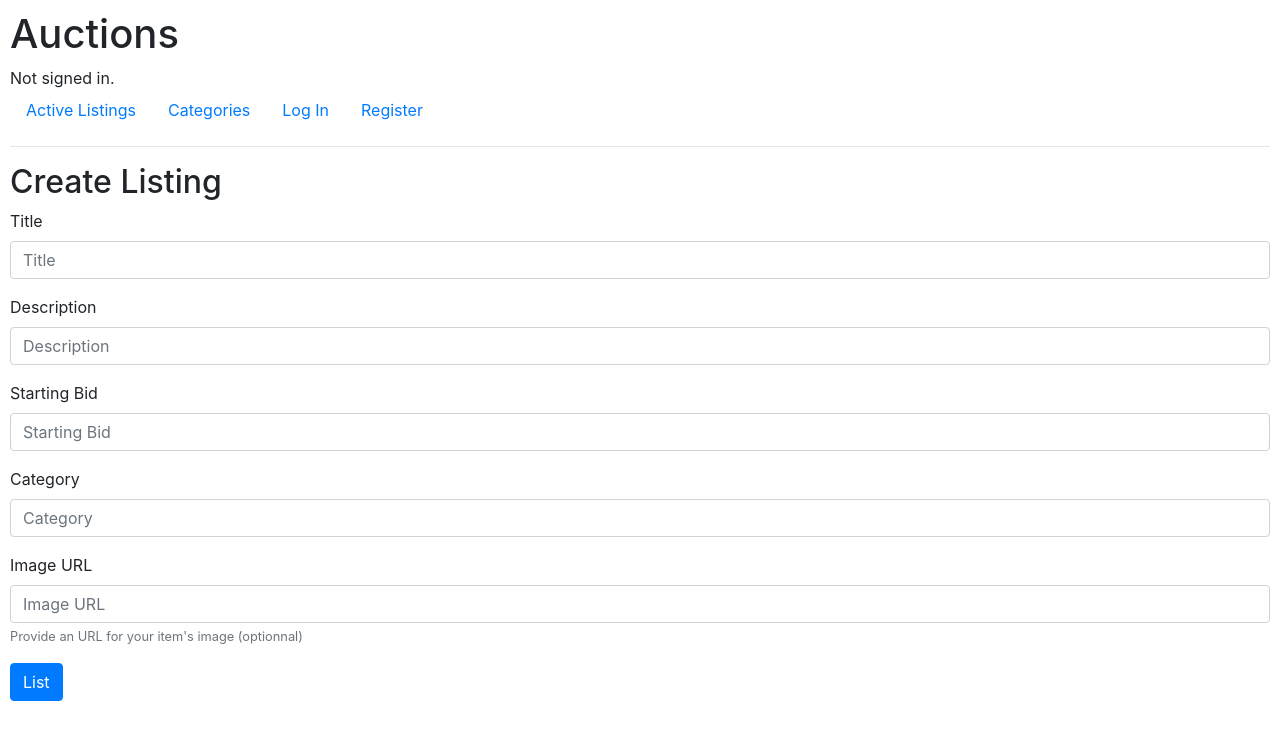
After one commit to PayBoa/ePay, a Django app: page /createlisting in a window 1280 px wide. The commit adds this page. Shown: the top 740 px of the page. Run offline with Django 3.2, Linux system fonts and the light colour scheme; some libraries are stand-ins or nearby versions.

Commit message:
createlisting.html with a form

```diff
--- /dev/null
+++ b/auctions/templates/auctions/createlisting.html
@@ -0,0 +1,33 @@
+{% extends "auctions/layout.html" %}
+
+{% block body %}
+
+    <h2>Create Listing</h2>
+
+        <form action="{% url 'createlisting' %}" method="post">
+            {% csrf_token %}
+            <div class="form-group">
+                <label for="title">Title</label>
+                <input class="form-control" type="text" id="title" name="title" placeholder="Title">
+            </div>
+            <div class="form-group">
+                <label for="description">Description</label>
+                <input class="form-control" type="text" id="description" name="description" placeholder="Description">
+            </div>
+            <div class="form-group">
+                <label for="startingbid">Starting Bid</label>
+                <input class="form-control" type="number" min="1" id="startingbid" name="startingbid" placeholder="Starting Bid">
+            </div>
+            <div class="form-group">
+                <label for="category">Category</label>
+                <input class="form-control" type="text" id="category" name="category" placeholder="Category">
+            </div>
+            <div class="form-group">
+                <label for="image_url">Image URL</label>
+                <input class="form-control" type="url" id="image_url" name="image_url" placeholder="Image URL" aria-describedby="imageHelp">
+                <small id="imageHelp" class="form-text text-muted">Provide an URL for your item's image (optionnal)</small>
+            </div>
+            <input class="btn btn-primary" type="submit" value="List">
+        </form>
+
+{% endblock %}
--- a/auctions/templates/auctions/layout.html
+++ b/auctions/templates/auctions/layout.html
@@ -20,10 +20,20 @@
             <li class="nav-item">
                 <a class="nav-link" href="{% url 'index' %}">Active Listings</a>
             </li>
+            <li class="nav-item">
+                <a class="nav-link" href="#">Categories</a>
+            </li>
             {% if user.is_authenticated %}
+                <li class="nav-item">
+                    <a class="nav-link" href="#">Watch List</a>
+                </li>
+                <li class="nav-item">
+                    <a class="nav-link" href="{% url 'createlisting' %}">Create Listing</a>
+                </li>
                 <li class="nav-item">
                     <a class="nav-link" href="{% url 'logout' %}">Log Out</a>
                 </li>
+
             {% else %}
                 <li class="nav-item">
                     <a class="nav-link" href="{% url 'login' %}">Log In</a>
--- a/auctions/urls.py
+++ b/auctions/urls.py
@@ -6,5 +6,6 @@ urlpatterns = [
     path("", views.index, name="index"),
     path("login", views.login_view, name="login"),
     path("logout", views.logout_view, name="logout"),
-    path("register", views.register, name="register")
+    path("register", views.register, name="register"),
+    path("createlisting", views.createlisting, name="createlisting")
 ]
--- a/auctions/views.py
+++ b/auctions/views.py
@@ -61,3 +61,7 @@ def register(request):
         return HttpResponseRedirect(reverse("index"))
     else:
         return render(request, "auctions/register.html")
+
+def createlisting(request):
+    #if request.method == "POST":
+    return render(request, "auctions/createlisting.html")
```
Also changed, not shown: db.sqlite3.
